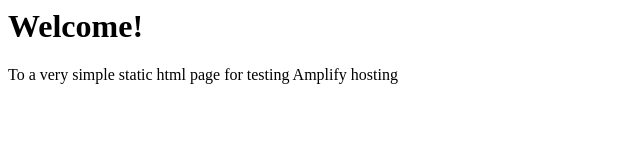
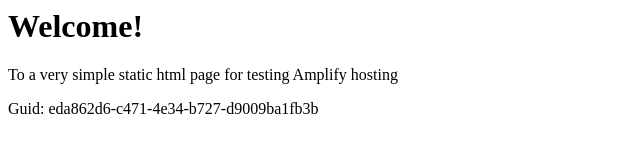
Before and after one commit to aws-aemilia-lhr/Github-PR-Commit-Integration-Test-DoNotTouch-Gith-P5X5MO5I-v1-preprod-eu-west-2, a website: page src/index.html in a window 1280 px wide. Shown: the whole page, without its empty margins (0-640 px from the left). Drawn offline with Linux system fonts and the light colour scheme.

Commit message:
commit from integ tests

```diff
--- a/src/index.html
+++ b/src/index.html
@@ -1,3 +1,5 @@
+
+
 <html lang="en">
 
 <head>
@@ -10,6 +12,6 @@
 <body>
     <h1>Welcome!</h1>
     <p>To a very simple static html page for testing Amplify hosting</p>
-</body>
+    <p>Guid: eda862d6-c471-4e34-b727-d9009ba1fb3b</p></body>
 
 </html>
```
